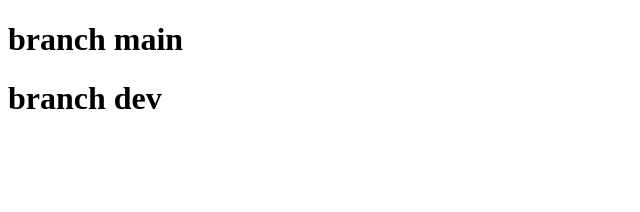
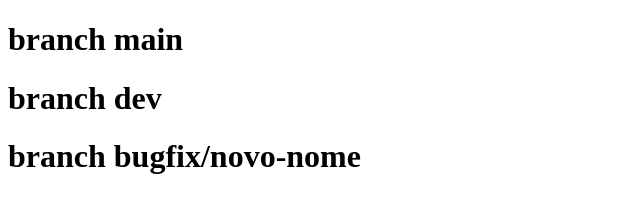
Before and after one commit to LarissaFelixUnifor/novo, a plain HTML site: page index.html in a window 1280 px wide. Shown: the whole page, without its empty margins (0-640 px from the left). Drawn offline with Linux system fonts and the light colour scheme.

Commit message:
adicionando bug

```diff
--- a/index.html
+++ b/index.html
@@ -10,6 +10,7 @@
 <body>
   <h1>branch main</h1>
   <h1>branch dev</h1>
+  <h1>branch bugfix/novo-nome</h1>
 </body>
 
 </html>
```
